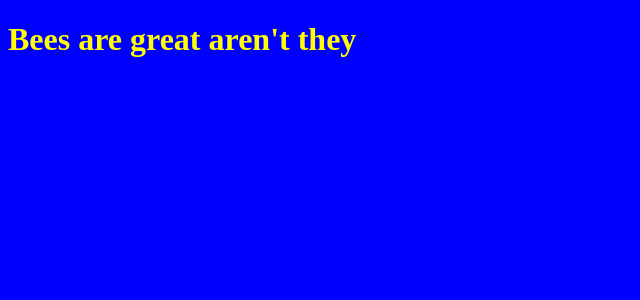
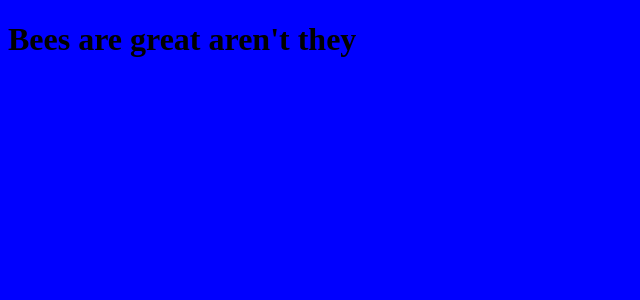
Before and after one commit to sono-inglese/arentbeesgreat, a Jekyll site: the page index.html, which Jekyll copies as it is, in a window 1280 px wide. Shown: the top 300 px of the page, without its empty margins (0-640 px from the left). Built offline with Jekyll 4.4.1, drawn with Linux system fonts in a browser that asks for light colours.

Commit message:
Update style.css

```diff
--- a/css/style.css
+++ b/css/style.css
@@ -4,7 +4,7 @@
 
 }
 
-html h1 {
+h1 html {
  color: yellow;
 
 
```
